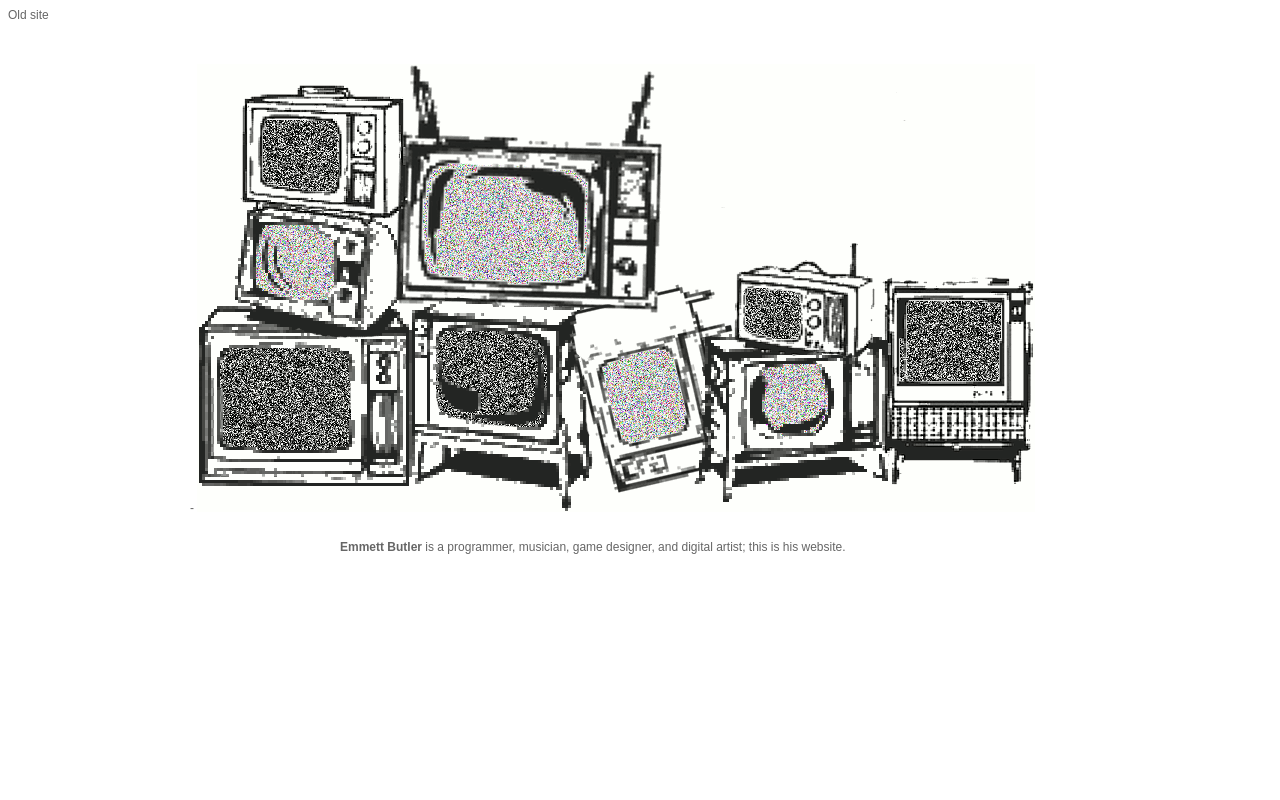
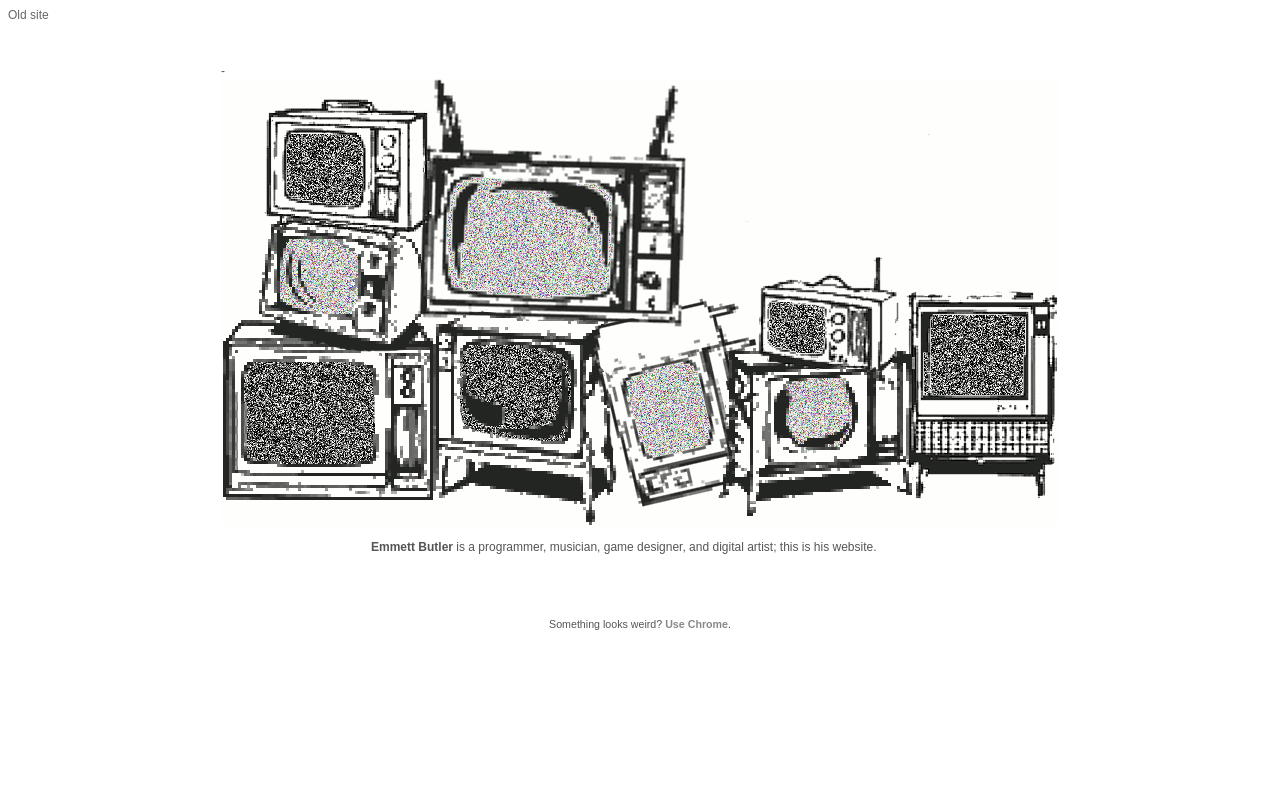
Before and after one commit to emmettbutler/emmettbutler.com, a PHP site: page / in a window 1280 px wide. Run offline with PHP 8.4, Linux system fonts and the light colour scheme.

Commit message:
because screw browser testing that's why

```diff
--- a/index.html
+++ b/index.html
@@ -27,6 +27,9 @@
             </div>-
             <img id="bg" src="static/img/tvs_cut_gif.gif" />
         </div>
+        <div id="chrome">
+            <br />Something looks weird? <a href="http://support.google.com/chrome/bin/answer.py?hl=en&answer=95346"><strong>Use Chrome</strong></a>.
+        </div>
     </div>
 </body>
 </html>
--- a/style.css
+++ b/style.css
@@ -1,7 +1,7 @@
 body {
     font-family: Arial;
     font-size: 9pt;
-    color: #666;
+    color: #555;
 }
 
 #oldsite {
@@ -14,7 +14,7 @@ body {
     margin-right: auto;
     margin-top: -300px;
     padding: 0;
-    width: 900px;
+    width: 838px;
 }
 
 .imgwrapper {
@@ -42,8 +42,8 @@ body {
     width: 70px;
     height: 64px;
     display: block;
-    top: 400;
-    left: 73;
+    top: 413;
+    left: 68;
 }
 
 #twitter:hover, #twitter:focus {
@@ -55,8 +55,8 @@ body {
     width: 130px;
     height: 130px;
     display: block;
-    top: 269;
-    left: 250;
+    top: 282;
+    left: 245;
 }
 
 #github:hover, #github:focus {
@@ -64,12 +64,12 @@ body {
 }
 
 #facebook {
+    display: block;
     background: url(static/img/facebook.png) no-repeat 0 -33;
     width: 94px;
     height: 33px;
-    display: block;
-    top: 469;
-    left: 713;
+    top: 482;
+    left: 708;
 }
 
 #facebook:hover, #facebook:focus {
@@ -81,8 +81,8 @@ body {
     width: 70px;
     height: 70px;
     display: block;
-    top: 576;
-    left: 419;
+    top: 589;
+    left: 414;
 }
 
 #wordpress:hover, #wordpress:focus {
@@ -94,8 +94,8 @@ body {
     width: 70px;
     height: 31px;
     display: block;
-    top: 358;
-    left: 565;
+    top: 371;
+    left: 560;
 }
 
 #soundcloud:hover, #soundcloud:focus {
@@ -107,3 +107,14 @@ body {
     top: 490;
     left: 150;
 }
+
+#chrome {
+    margin-top: 80px;
+    font-size: 8pt;
+    text-align: center;
+}
+
+#chrome a {
+    text-decoration: none;
+    color: #888;
+}
```
